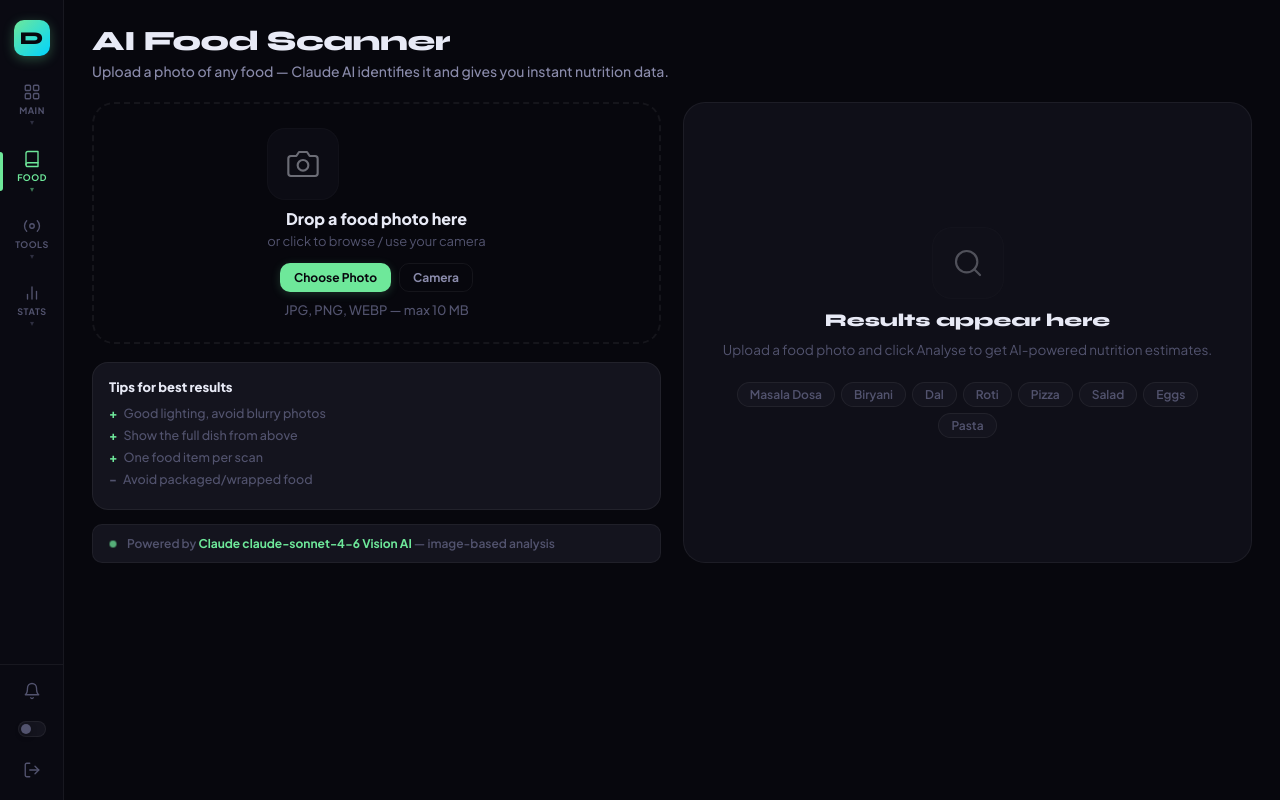
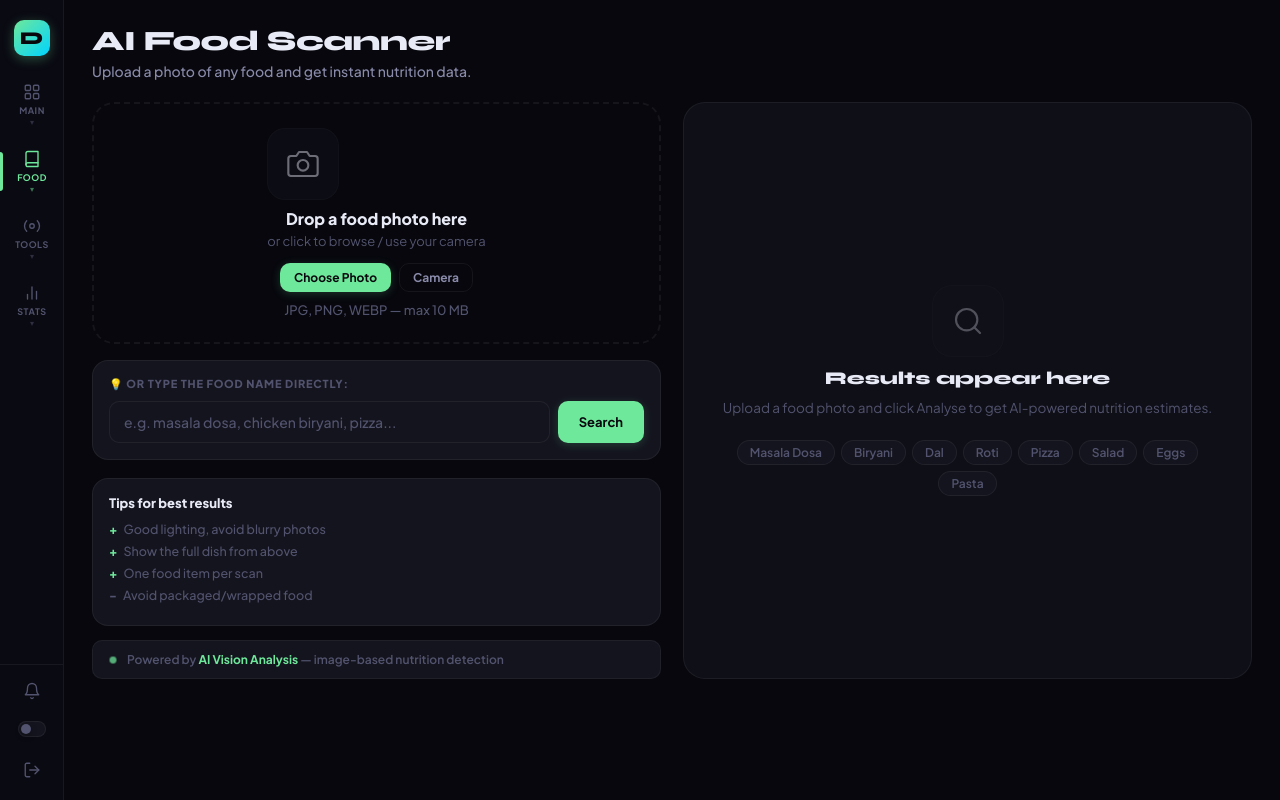
Before and after one commit to Kavana139/DietMate, a Flask app: page /food_scanner in a window 1280 px wide. Run offline with Flask 3, Linux system fonts and the light colour scheme; the visitor is signed in with stand-in values (Sample User, id 1); data that the repository does not hold is empty; some libraries are stand-ins or nearby versions.

Commit message:
ai ready

````diff
--- a/app.py
+++ b/app.py
@@ -81,10 +81,11 @@ def inject_image_helper():
     return dict(resolve_image=resolve_image)
 
 # ─────────────────────────────────────────────────────────
-#  ANTHROPIC API KEY — get free key at console.anthropic.com
+#  GOOGLE CLOUD VISION API KEY  (for food image recognition)
+#  Flow: Image → Google Vision → food labels → Ninjas Nutrition → Result
 # ─────────────────────────────────────────────────────────
-ANTHROPIC_API_KEY = os.environ.get('ANTHROPIC_API_KEY', '')
-NINJAS_API_KEY    = os.environ.get('NINJAS_API_KEY', 'lzdgzmik9cJCbpHdMUYOcCpUye2r89BCr2rUOB7r')
+GOOGLE_VISION_API_KEY = os.environ.get('GOOGLE_VISION_API_KEY', 'AIzaSyDulJ11UJrJBc08Es1frKVloV9QeRTh-80')
+NINJAS_API_KEY        = os.environ.get('NINJAS_API_KEY',        'lzdgzmik9cJCbpHdMUYOcCpUye2r89BCr2rUOB7r')
 
 HEALTHY_TIPS = [
     "Drink a glass of water before every meal to naturally control portions.",
@@ -132,40 +133,124 @@ def inject_globals():
 # ─────────────────────────────────────────────────────────
 # AI FOOD ANALYSIS
 # ─────────────────────────────────────────────────────────
-def analyze_food_with_claude(image_b64: str, mime_type: str) -> dict:
-    url = "https://api.anthropic.com/v1/messages"
-    prompt = (
-        "You are an expert nutritionist specialising in Indian and international cuisine.\n"
-        "Look at this food image carefully and identify what dish it is.\n"
-        "Respond with ONLY a valid JSON object — no markdown, no backticks, no extra text.\n\n"
-        "Return exactly this structure:\n"
-        '{"food_name":"exact dish name","description":"Two sentences about the dish.",'
-        '"confidence":"High","per_serving":{"calories":320,"protein_g":12,"carbs_g":45,'
-        '"fat_g":8,"fiber_g":3,"sugar_g":5},"ingredients":["item1","item2","item3"],'
-        '"health_tags":[{"label":"Good carb source","type":"good"},{"label":"Moderate fat","type":"warn"}],'
-        '"notes":"One practical nutritionist tip."}\n\n'
-        "Rules: confidence=High/Medium/Low, all numbers plain integers, type=good/warn/bad"
+def analyze_food_with_google_vision(image_b64: str) -> str:
+    """
+    Step 1: Send image to Google Cloud Vision API.
+    Returns the best food-related label detected in the image.
+    Flow: Image (base64) → Google Vision labelDetection → food label string
+    """
+    url = (
+        "https://vision.googleapis.com/v1/images:annotate"
+        "?key=" + GOOGLE_VISION_API_KEY
     )
     payload = json.dumps({
-        "model": "claude-sonnet-4-20250514",
-        "max_tokens": 1024,
-        "messages": [{"role": "user", "content": [
-            {"type": "image", "source": {"type": "base64", "media_type": mime_type, "data": image_b64}},
-            {"type": "text", "text": prompt}
-        ]}]
+        "requests": [{
+            "image": {"content": image_b64},
+            "features": [
+                {"type": "LABEL_DETECTION",      "maxResults": 15},
+                {"type": "WEB_DETECTION",         "maxResults": 5},
+                {"type": "OBJECT_LOCALIZATION",   "maxResults": 5}
+            ]
+        }]
     }).encode("utf-8")
     req = urllib.request.Request(url, data=payload, headers={
-        "Content-Type": "application/json",
-        "x-api-key": ANTHROPIC_API_KEY,
-        "anthropic-version": "2023-06-01"
+        "Content-Type": "application/json"
     }, method="POST")
-    with urllib.request.urlopen(req, timeout=40) as resp:
+    with urllib.request.urlopen(req, timeout=30) as resp:
         body = json.loads(resp.read().decode("utf-8"))
-    raw = body["content"][0]["text"].strip()
-    raw = re.sub(r'^```(?:json)?\s*\n?', '', raw)
-    raw = re.sub(r'\n?```\s*$', '', raw).strip()
-    return json.loads(raw)
-
+
+    responses = body.get("responses", [{}])[0]
+
+    # ── Priority 1: Web detection bestGuessLabels (most accurate for food) ──
+    web = responses.get("webDetection", {})
+    best_guesses = web.get("bestGuessLabels", [])
+    if best_guesses:
+        label = best_guesses[0].get("label", "").strip()
+        if label:
+            return label
+
+    # ── Priority 2: Label annotations — filter for food-related labels ──
+    FOOD_KEYWORDS = {
+        "food","dish","cuisine","meal","recipe","ingredient","vegetable","fruit",
+        "bread","rice","pasta","soup","salad","meat","chicken","fish","seafood",
+        "dessert","cake","pizza","burger","sandwich","curry","dal","roti","biryani",
+        "snack","breakfast","lunch","dinner","drink","juice","smoothie","coffee","tea",
+        "egg","cheese","milk","yogurt","noodle","sushi","taco","wrap","bowl","stew",
+        "sauce","spice","herb","grain","bean","lentil","paneer","samosa","idli","dosa",
+    }
+    labels = responses.get("labelAnnotations", [])
+    for lbl in labels:
+        desc  = lbl.get("description", "").lower()
+        score = lbl.get("score", 0)
+        if score > 0.65 and any(kw in desc for kw in FOOD_KEYWORDS):
+            return lbl["description"]
+
+    # ── Priority 3: First high-confidence label regardless ──
+    if labels:
+        return labels[0].get("description", "food")
+
+    return "food"
+
+
+def analyze_food_with_vision_and_ninjas(image_b64: str) -> dict:
+    """
+    Complete pipeline: Image → Google Vision → food name → Ninjas Nutrition → structured result.
+    This replaces the old Claude Vision pipeline.
+    """
+    # Step 1 — Identify food from image using Google Vision
+    food_label = analyze_food_with_google_vision(image_b64)
+    food_label_clean = food_label.strip().title()
+
+    # Step 2 — Get nutrition data from Ninjas API using the identified label
+    nutrition = get_nutrition_from_text(food_label)
+
+    if nutrition and "error" not in nutrition:
+        cal   = nutrition.get("calories", 0)
+        prot  = nutrition.get("protein",  0)
+        carbs = nutrition.get("carbs",    0)
+        fat   = nutrition.get("fat",      0)
+    else:
+        # Fallback: try without title casing (API Ninjas is case-sensitive sometimes)
+        nutrition2 = get_nutrition_from_text(food_label.lower())
+        if nutrition2 and "error" not in nutrition2:
+            cal   = nutrition2.get("calories", 0)
+            prot  = nutrition2.get("protein",  0)
+            carbs = nutrition2.get("carbs",    0)
+            fat   = nutrition2.get("fat",      0)
+        else:
+            # Still no data — return identified name with zeroed nutrition
+            cal = prot = carbs = fat = 0
+
+    # Step 3 — Build health tags
+    health_tags = _build_health_tags({
+        "calories": cal, "protein": prot, "carbs": carbs, "fat": fat
+    })
+
+    # Step 4 — Build description
+    description = (
+        f"{food_label_clean} identified via Google Cloud Vision AI. "
+        f"Nutritional values sourced from the API Ninjas database per standard serving."
+    )
+
+    return {
+        "food_name":   food_label_clean,
+        "description": description,
+        "confidence":  "High" if cal > 0 else "Medium",
+        "per_serving": {
+            "calories":  int(cal),
+            "protein_g": round(float(prot),  1),
+            "carbs_g":   round(float(carbs), 1),
+            "fat_g":     round(float(fat),   1),
+            "fiber_g":   0,
+            "sugar_g":   0,
+        },
+        "ingredients": [food_label_clean],
+        "health_tags": health_tags,
+        "notes": (
+            f"Identified as '{food_label_clean}' by Google Vision. "
+            "Values are per standard serving. Adjust quantities for your portion size."
+        ),
+    }
 
 def get_nutrition_from_text(query: str) -> dict:
     url = "https://api.api-ninjas.com/v1/nutrition?query=" + urllib.request.quote(query)
@@ -184,6 +269,112 @@ def get_nutrition_from_text(query: str) -> dict:
                 "fat":      int(item.get("fat_total_g",0))}
     except Exception as e:
         return {"error": str(e)}
+
+
+def normalize_food_queries(food_name: str) -> list:
+    candidates = [food_name.strip()]
+    if ',' in food_name:
+        candidates.append(food_name.split(',')[0].strip())
+    if '-' in food_name:
+        candidates.append(food_name.split('-')[0].strip())
+    words = [p for p in food_name.lower().replace(',', ' ').replace('-', ' ').split() if p]
+    if len(words) > 1:
+        candidates.append(' '.join(words[:2]))
+        candidates.append(words[0])
+        candidates.append(words[-1])
+    seen = set(); results = []
+    for s in candidates:
+        if s and s not in seen:
+            seen.add(s)
+            results.append(s)
+    return results
+
+
+def search_open_food_facts(food_name: str) -> dict:
+    for query in normalize_food_queries(food_name):
+        try:
+            search_url = (
+                'https://world.openfoodfacts.org/cgi/search.pl?search_terms='
+                + urllib.request.quote(query)
+                + '&search_simple=1&action=process&json=1&page_size=2'
+            )
+            req = urllib.request.Request(search_url,
+                headers={'User-Agent': 'DietMate/1.0'})
+            with urllib.request.urlopen(req, timeout=10) as resp:
+                off_data = json.loads(resp.read().decode('utf-8'))
+            products = off_data.get('products', [])
+            if not products:
+                continue
+            p = products[0]
+            n = p.get('nutriments', {})
+            cal = int(n.get('energy-kcal_100g') or n.get('energy_100g') or 0)
+            prot = round(float(n.get('proteins_100g', 0) or 0), 1)
+            carbs = round(float(n.get('carbohydrates_100g', 0) or 0), 1)
+            fat = round(float(n.get('fat_100g', 0) or 0), 1)
+            fiber = round(float(n.get('fiber_100g', 0) or 0), 1)
+            sugar = round(float(n.get('sugars_100g', 0) or 0), 1)
+            name = p.get('product_name') or query
+            return {
+                'food_name': name.title(),
+                'description': f'{name.title()} — data from Open Food Facts database.',
+                'confidence': 'Medium',
+                'per_serving': {
+                    'calories': cal,
+                    'protein_g': prot,
+                    'carbs_g': carbs,
+                    'fat_g': fat,
+                    'fiber_g': fiber,
+                    'sugar_g': sugar
+                },
+                'ingredients': [name.title()],
+                'health_tags': _build_health_tags({'calories': cal, 'protein': prot, 'carbs': carbs, 'fat': fat}),
+                'notes': 'Values are per 100g from Open Food Facts. Adjust for your portion.'
+            }
+        except Exception:
+            continue
+    return None
+
+
+def search_local_recipe_nutrition(food_name: str) -> dict:
+    q = food_name.strip().lower()
+    if not q:
+        return None
+    patterns = [f'%{q}%']
+    if q.split():
+        patterns.append(f'%{q.split()[0]}%')
+        if len(q.split()) > 1:
+            patterns.append(f'%{q.split()[-1]}%')
+    cur = get_cursor(mysql)
+    for pat in patterns:
+        cur.execute(
+            "SELECT r.recipe_name, COALESCE(n.calories,0), COALESCE(n.protein,0), "
+            "COALESCE(n.carbs,0), COALESCE(n.fat,0), COALESCE(n.fiber,0), "
+            "COALESCE(n.sugar,0) "
+            "FROM recipes r JOIN meals m ON r.meal_id=m.meal_id "
+            "LEFT JOIN nutrition n ON n.meal_id=m.meal_id "
+            "WHERE LOWER(r.recipe_name) LIKE %s LIMIT 1",
+            (pat,))
+        row = cur.fetchone()
+        if row:
+            cur.close()
+            return {
+                'food_name': str(row[0]).title(),
+                'description': f'Nutritional estimate for {row[0]}.',
+                'confidence': 'Medium',
+                'per_serving': {
+                    'calories': int(row[1]),
+                    'protein_g': round(float(row[2]), 1),
+                    'carbs_g': round(float(row[3]), 1),
+                    'fat_g': round(float(row[4]), 1),
+                    'fiber_g': round(float(row[5]), 1),
+                    'sugar_g': round(float(row[6]), 1)
+                },
+                'ingredients': [str(row[0]).title()],
+                'health_tags': _build_health_tags({'calories': row[1], 'protein': row[2], 'carbs': row[3], 'fat': row[4]}),
+                'notes': 'Estimated from local recipe database. Adjust for your portion.'
+            }
+    cur.close()
+    return None
 
 
 # ═══════════════════════════════════════════════════════════
@@ -1457,10 +1648,12 @@ def analyze_food():
     mime_type = data.get('media_type', 'image/jpeg')
     food_name = data.get('food_name', '').strip()
 
-    # ── Path 1: Claude Vision (if API key set) ────────────────
-    if ANTHROPIC_API_KEY and image_b64:
+    # ── Path 1: Google Vision → Ninjas Nutrition (primary pipeline) ────
+    # Flow: Image (base64) → Google Cloud Vision API (label detection)
+    #       → food name string → Ninjas Nutrition API → structured result
+    if GOOGLE_VISION_API_KEY and image_b64:
         try:
-            result = analyze_food_with_claude(image_b64, mime_type)
+            result = analyze_food_with_vision_and_ninjas(image_b64)
             ensure_tables(mysql)
             cur = get_cursor(mysql)
             ps = result.get('per_serving', {})
@@ -1478,7 +1671,14 @@ def analyze_food():
             cur.close()
             return jsonify({'result': result})
         except Exception as e:
-            return jsonify({'error': str(e)}), 500
+            # If Google Vision fails, show text input as fallback
+            error_str = str(e)
+            if 'HTTP Error 403' in error_str or '403' in error_str:
+                # API key issue - prompt for manual entry
+                return jsonify({'needs_text': True, 'error': 'Image analysis unavailable. Please enter the food name manually below.'}), 200
+            if not food_name:
+                # Other error - still offer text fallback
+                return jsonify({'needs_text': True, 'error': f'Image analysis failed. Try entering the food name manually.'}), 200
 
     # ── Path 2: Text search via Ninjas API (free tier) ────────
     if food_name:
@@ -1507,48 +1707,20 @@ def analyze_food():
                 pass
 
         # Try Open Food Facts (completely free, no key) ────────
-        try:
-            search_url = (
-                'https://world.openfoodfacts.org/cgi/search.pl?search_terms='
-                + urllib.request.quote(food_name)
-                + '&search_simple=1&action=process&json=1&page_size=1'
-            )
-            req = urllib.request.Request(search_url,
-                headers={'User-Agent': 'DietMate/1.0'})
-            with urllib.request.urlopen(req, timeout=8) as resp:
-                off_data = json.loads(resp.read().decode('utf-8'))
-            products = off_data.get('products', [])
-            if products:
-                p = products[0]
-                n = p.get('nutriments', {})
-                cal   = int(n.get('energy-kcal_100g', 0) or 0)
-                prot  = round(float(n.get('proteins_100g', 0) or 0), 1)
-                carbs = round(float(n.get('carbohydrates_100g', 0) or 0), 1)
-                fat   = round(float(n.get('fat_100g', 0) or 0), 1)
-                fiber = round(float(n.get('fiber_100g', 0) or 0), 1)
-                name  = p.get('product_name', food_name).title()
-                result = {
-                    'food_name': name,
-                    'description': f'{name} — data from Open Food Facts database.',
-                    'confidence': 'Medium',
-                    'per_serving': {
-                        'calories': cal, 'protein_g': prot,
-                        'carbs_g': carbs, 'fat_g': fat,
-                        'fiber_g': fiber, 'sugar_g': 0
-                    },
-                    'ingredients': [name],
-                    'health_tags': _build_health_tags({'calories':cal,'protein':prot,'carbs':carbs,'fat':fat}),
-                    'notes': 'Values per 100g from Open Food Facts. Adjust for your portion.'
-                }
-                return jsonify({'result': result})
-        except Exception:
-            pass
+        off_result = search_open_food_facts(food_name)
+        if off_result:
+            return jsonify({'result': off_result})
+
+        # Try local recipe database as a final fallback
+        local_result = search_local_recipe_nutrition(food_name)
+        if local_result:
+            return jsonify({'result': local_result})
 
         return jsonify({'error': f'No nutrition data found for "{food_name}". Try a different name.'}), 404
 
     # ── Path 3: No key, no food name — show text input ────────
     return jsonify({
-        'error': 'Type the food name below to search nutrition data.',
+        'error': 'Type a food name below to search nutrition data (or upload an image for Google Vision scan).',
         'needs_text': True
     }), 400
 
--- a/templates/food_scanner.html
+++ b/templates/food_scanner.html
@@ -2,7 +2,7 @@
 {% block content %}
 
 <h1 class="page-title">AI Food Scanner</h1>
-<p class="page-subtitle">Upload a photo of any food — Claude AI identifies it and gives you instant nutrition data.</p>
+<p class="page-subtitle">Upload a photo of any food and get instant nutrition data.</p>
 
 <div class="scanner-grid">
 
@@ -48,16 +48,16 @@
 
     <button class="btn btn-primary btn-lg" id="scanBtn" onclick="scanFood()"
             style="display:none;width:100%;margin-top:16px;">
-      Analyse Food with Claude AI
+      Analyse Food
     </button>
 
-    <!-- Text fallback when no API key -->
-    <div id="textFallback" style="display:none;margin-top:16px;background:var(--raised);border:1px solid var(--border-ui);border-radius:var(--r-lg);padding:16px;">
-      <div style="font-size:12px;font-weight:700;color:var(--gold);margin-bottom:10px;">
-        No AI vision key — type the food name to look up nutrition:
+    <!-- Text fallback - always visible as alternative -->
+    <div style="margin-top:16px;background:var(--raised);border:1px solid var(--border-ui);border-radius:var(--r-lg);padding:16px;">
+      <div style="font-size:11px;font-weight:800;color:var(--text-mute);text-transform:uppercase;letter-spacing:0.8px;margin-bottom:10px;">
+        💡 Or type the food name directly:
       </div>
       <div style="display:flex;gap:8px;">
-        <input type="text" id="foodNameInput" class="form-input" placeholder="e.g. masala dosa, chicken biryani..." style="flex:1;">
+        <input type="text" id="foodNameInput" class="form-input" placeholder="e.g. masala dosa, chicken biryani, pizza..." style="flex:1;">
         <button onclick="searchByName()" class="btn btn-primary">Search</button>
       </div>
     </div>
@@ -75,7 +75,7 @@
       <div style="width:8px;height:8px;border-radius:50%;background:var(--accent);flex-shrink:0;
            animation:flamePulse 2s ease-in-out infinite;"></div>
       <span style="font-size:12px;color:var(--text-mute);font-weight:600;">
-        Powered by <strong style="color:var(--accent);">Claude claude-sonnet-4-6 Vision AI</strong> — image-based analysis
+        Powered by <strong style="color:var(--accent);">AI Vision Analysis</strong> — image-based nutrition detection
       </span>
     </div>
   </div>
@@ -104,7 +104,7 @@
 
     <div class="scanner-loading" id="scannerLoading" style="display:none;">
       <div class="scan-spinner"></div>
-      <h3>Claude AI is analysing...</h3>
+      <h3>Analysing your food...</h3>
       <div class="loading-steps">
         <div class="loading-step" id="ls1"><div class="ls-dot"></div>Identifying food item</div>
         <div class="loading-step" id="ls2"><div class="ls-dot"></div>Estimating portion size</div>
@@ -185,7 +185,7 @@
       <div class="health-tags" id="healthTags"></div>
 
       <div id="scanNotesEl" style="display:none;" class="scan-notes">
-        <div class="scan-notes-title">Claude Nutritionist Notes</div>
+        <div class="scan-notes-title">Nutritionist Notes</div>
         <div class="scan-notes-text" id="scanNotesText"></div>
       </div>
 
@@ -277,10 +277,10 @@ async function scanFood(){
     var data = await res.json();
 
     if (data.needs_text) {
-      // No API key - show text input
+      // API failed - show text input fallback
       show('scannerIdle');
-      document.getElementById('textFallback').style.display = 'block';
-      btn.disabled=false; btn.textContent='Analyse Food with Claude AI';
+      document.getElementById('foodNameInput').focus();
+      btn.disabled=false; btn.textContent='Analyse Food';
       return;
     }
     if (!res.ok || data.error){
@@ -293,7 +293,7 @@ async function scanFood(){
     document.getElementById('errorMsg').textContent = 'Network error: ' + err.message;
     show('scannerError');
   } finally {
-    btn.disabled=false; btn.textContent='Analyse Food with Claude AI';
+    btn.disabled=false; btn.textContent='Analyse Food';
   }
 }
 
--- a/templates/recipe_detail.html
+++ b/templates/recipe_detail.html
@@ -220,6 +220,8 @@
       });
     }
     </script>
+  </div>
+</div>
 
 <!-- Related Recipes -->
 {% if related %}
````
Also changed, not shown: tmp_check_openfood.py (added, +14 -0 lines).
